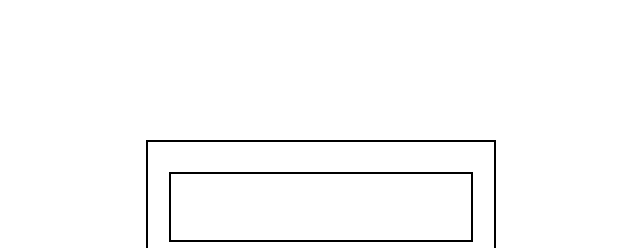
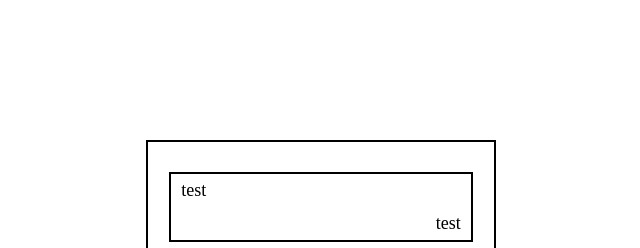
Before and after one commit to kaglet/calculator, a plain HTML site: page index.html in a window 1280 px wide. Shown: the top 248 px of the page, 319-959 px from the left. Drawn offline with Linux system fonts and the light colour scheme.

Commit message:
Add number display sections and dummy data

```diff
--- a/index.html
+++ b/index.html
@@ -10,7 +10,10 @@
 </head>
 <body>
     <div id="calculator">
-        <div id="display"></div>
+        <div id="display">
+            <div id="calculation" class="display">test</div>
+            <div id="result" class="display">test</div>
+        </div>
         <button id="clear">CLEAR</button>
         <button id="delete">DEL</button>
         <button class="digit" id="1">1</button>
--- a/styles.css
+++ b/styles.css
@@ -40,6 +40,29 @@ button, div {
     width: 47%;
 }
 
-#calculator button {
+#calculator button, #calculator div {
     font-size: 18px;
 }
+
+#calculation {
+    margin-right: auto;
+    justify-content: flex-start;
+}
+
+#result {
+    margin-left: auto;
+    justify-content: flex-end;
+}
+
+#calculation, #result {
+    border: none;
+    height: 50%;
+    display: flex;
+    align-items: center;
+}
+
+
+
+#display {
+    padding: 0px 10px;
+}
```
